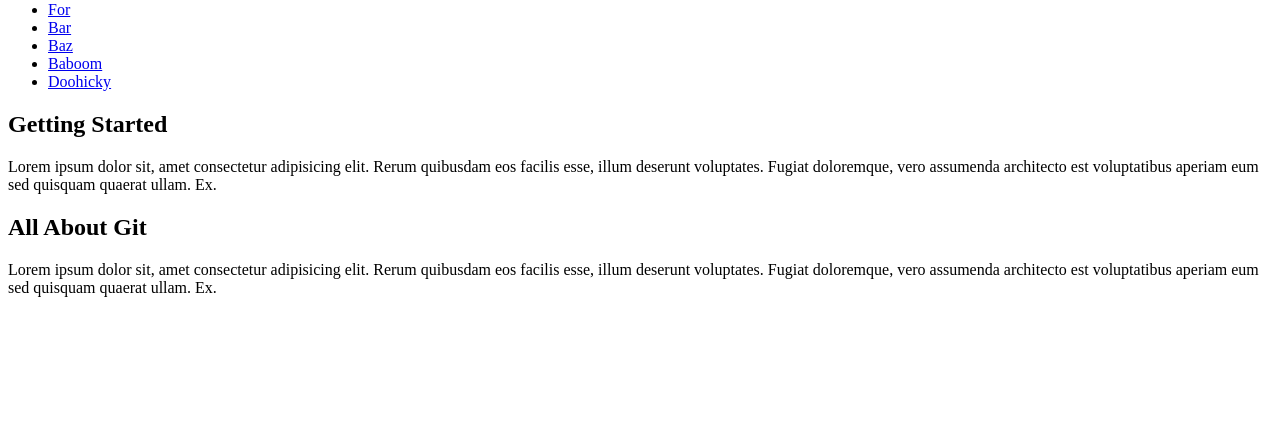
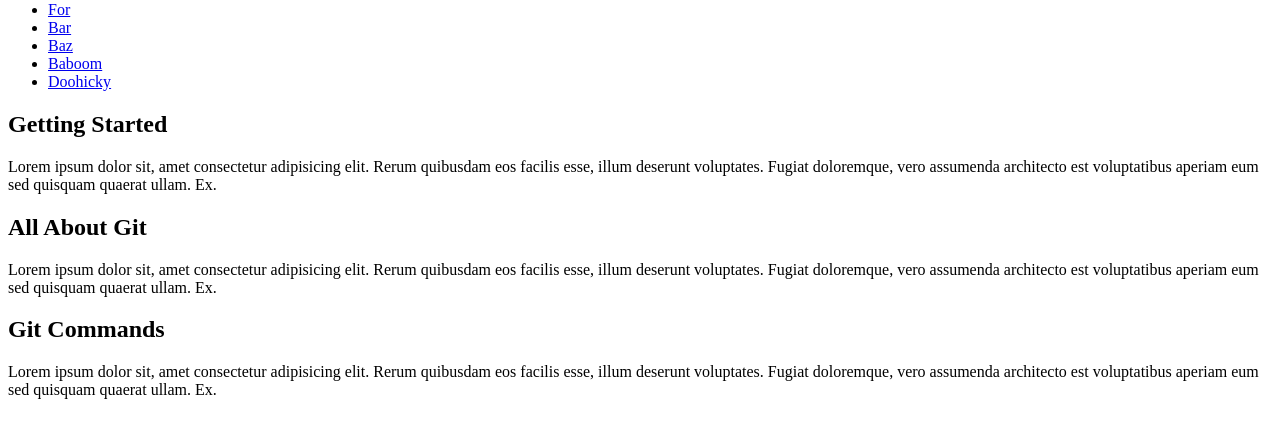
Before and after one commit to michaelwhyte/learning-git, a plain HTML site: page index.html in a window 1280 px wide. Shown: the part 79-516 px from the top of the page. Drawn offline with Linux system fonts and the light colour scheme.

Commit message:
Add Git Commands article

```diff
--- a/index.html
+++ b/index.html
@@ -29,6 +29,10 @@
                 <h1>All About Git</h1>
                 <p>Lorem ipsum dolor sit, amet consectetur adipisicing elit. Rerum quibusdam eos facilis esse, illum deserunt voluptates. Fugiat doloremque, vero assumenda architecto est voluptatibus aperiam eum sed quisquam quaerat ullam. Ex.</p>
             </article>
+            <article>
+                <h1>Git Commands</h1>
+                <p>Lorem ipsum dolor sit, amet consectetur adipisicing elit. Rerum quibusdam eos facilis esse, illum deserunt voluptates. Fugiat doloremque, vero assumenda architecto est voluptatibus aperiam eum sed quisquam quaerat ullam. Ex.</p>
+            </article>
         </main>
     </div>
 
```
